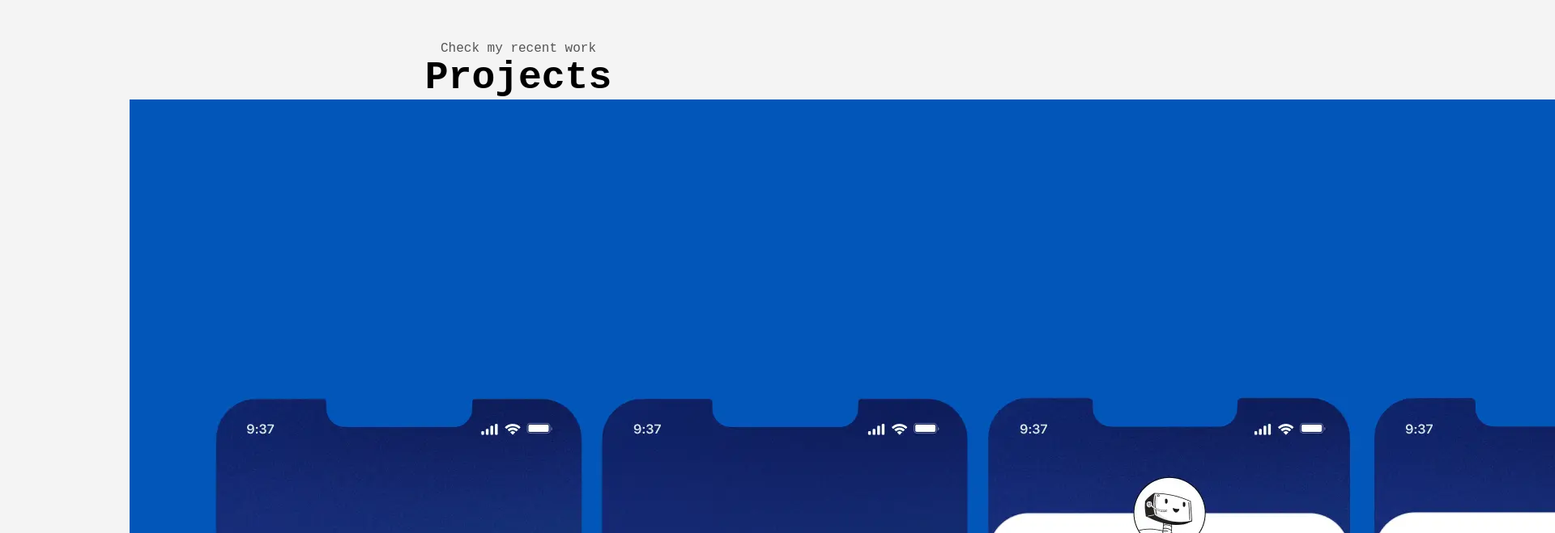
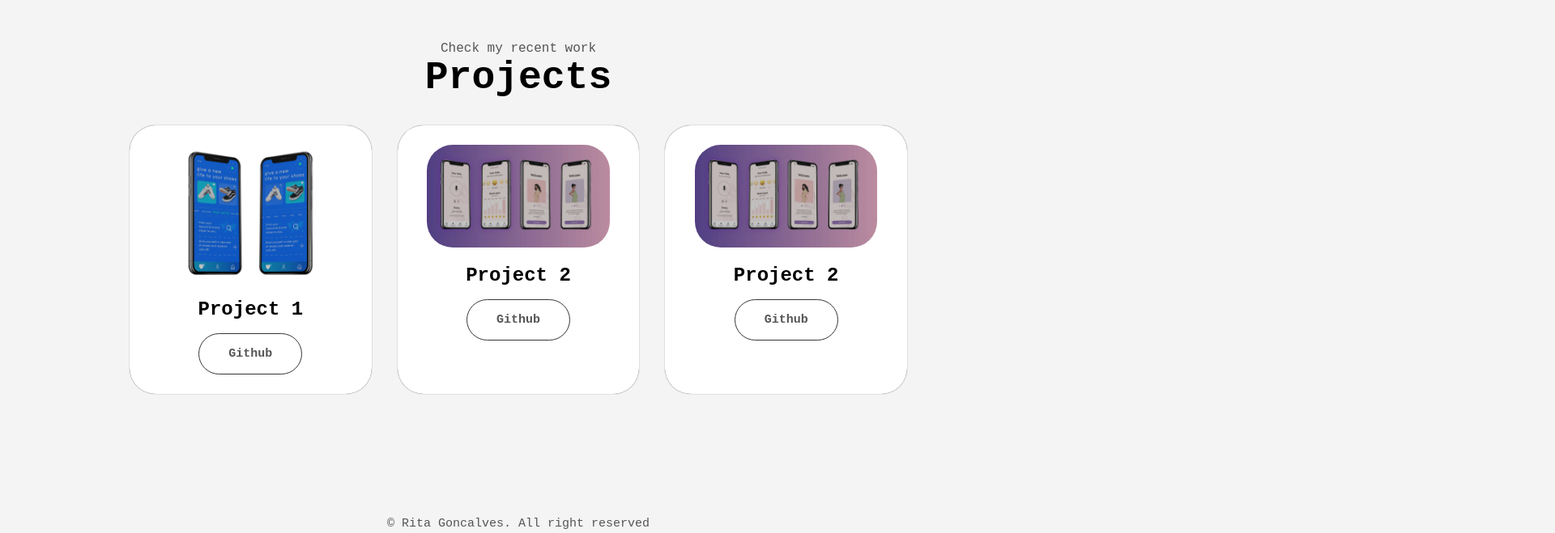
Before and after one commit to ritamendesg/profile, a plain HTML site: page index.html in a window 1280 px wide. Shown: the part 1460-2119 px from the top of the page at 81% size, 1920 px wide, since content can reach past the window. Drawn offline with nearby package versions, Linux system fonts and the light colour scheme; a web font is replaced by a local one.

Commit message:
Add index and style

```diff
--- a/index.html
+++ b/index.html
@@ -122,12 +122,36 @@
             <p class="section-text-p1">Check my recent work</p>
               <h2 class="title">Projects</h2>
               <div class="experience-details-container">
+
                 <div class="about-containers">
+
                   <div class="details-container">
                     <div>
-                      <img src="Assets/images/portfolio-image-01.webp" alt=""class="project-img">
+                      <img src="Assets/images/portfolio-image-03.webp" alt=""class="project-img">
                     </div>
                       <h2 class="experience-sun-title project-title">Project 1</h2>
+                      <div class="btn-container">
+                        <button class="btn btn-color-2 project-btn" onclick="location.href='https://github.com/ritamendesg'">Github</button>
+                    </div>
+                  </div>
+
+
+                  <div class="details-container">
+                    <div>
+                      <img src="Assets/images/portfolio-image-02.webp" alt=""class="project-img">
+                    </div>
+                      <h2 class="experience-sun-title project-title">Project 2</h2>
+                      <div class="btn-container">
+                        <button class="btn btn-color-2 project-btn" onclick="location.href='https://github.com/ritamendesg'">Github</button>
+                    </div>
+                  </div>
+
+
+                  <div class="details-container">
+                    <div>
+                      <img src="Assets/images/portfolio-image-02.webp" alt=""class="project-img">
+                    </div>
+                      <h2 class="experience-sun-title project-title">Project 2</h2>
                       <div class="btn-container">
                         <button class="btn btn-color-2 project-btn" onclick="location.href='https://github.com/ritamendesg'">Github</button>
                     </div>
--- a/style.css
+++ b/style.css
@@ -314,7 +314,37 @@ section {
 
 /* Projects Section  */
 
+#projects {
+  position: relative;
+}
 
+.about-containers {
+  display: flex;
+  gap: 2rem;
+  margin-bottom: 2rem;
+  margin-top: 2rem;
+}
+
+.details-container {
+  padding: 1.5rem;
+  flex:1;
+  background: var(--secondary-color);
+  border-radius: 2rem;
+  text-align: center;
+  box-shadow: 0 0 1px var(--shadow-color);
+}
+
+.project-img {
+  border-radius: 2rem;
+  width: 90%;
+  height: 90%;
+  filter: brightness(80%);
+}
+
+.project-title {
+  margin: 1rem;
+  color: var(--primary-color);
+}
 
 /* Contact Section  */
 
```
Also changed, not shown: Assets/images/portfolio-image-02.webp (added), Assets/images/portfolio-image-03.webp (added).
